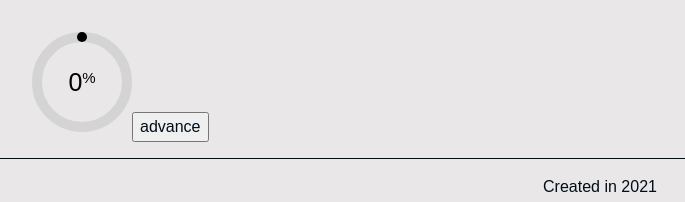
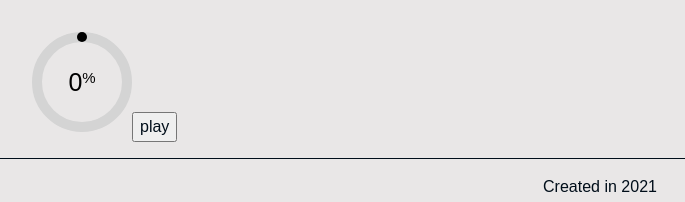
Before and after one commit to kshreve/timer, a Next.js app: page / in a window 1280 px wide. Shown: the top 202 px of the page, without its empty margins (40-725 px from the left). Built offline with nearby package versions, Linux system fonts and the light colour scheme.

Commit message:
play/pause

```diff
--- a/pages/index.tsx
+++ b/pages/index.tsx
@@ -35,7 +35,7 @@ const Index = () => {
       <Container>
         <Spacer />
         <CircularProgressBar width={100} height={100} percentage={percentage} />
-        <button onClick={playPauseButtonClick}>advance</button>
+        <button onClick={playPauseButtonClick}>{paused ? 'play': 'pause'}</button>
       </Container>
     </>
   );
```
